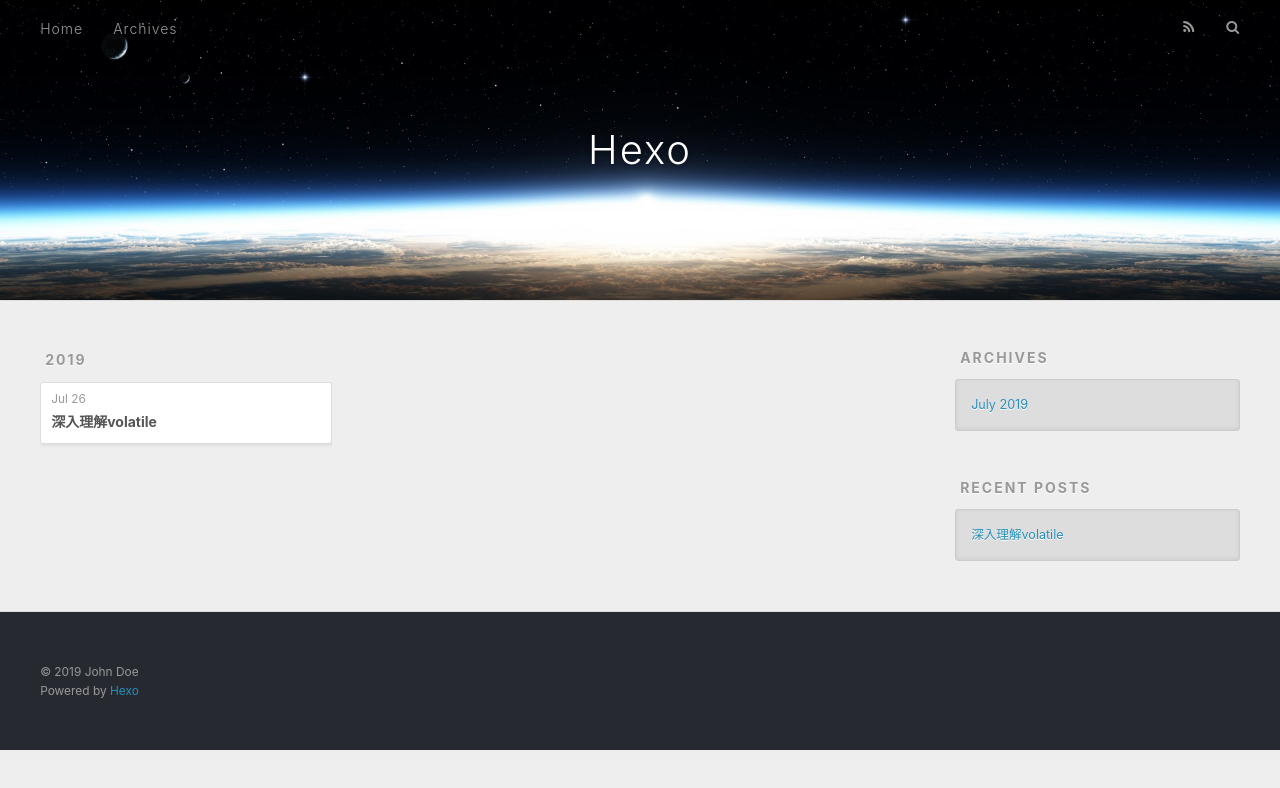
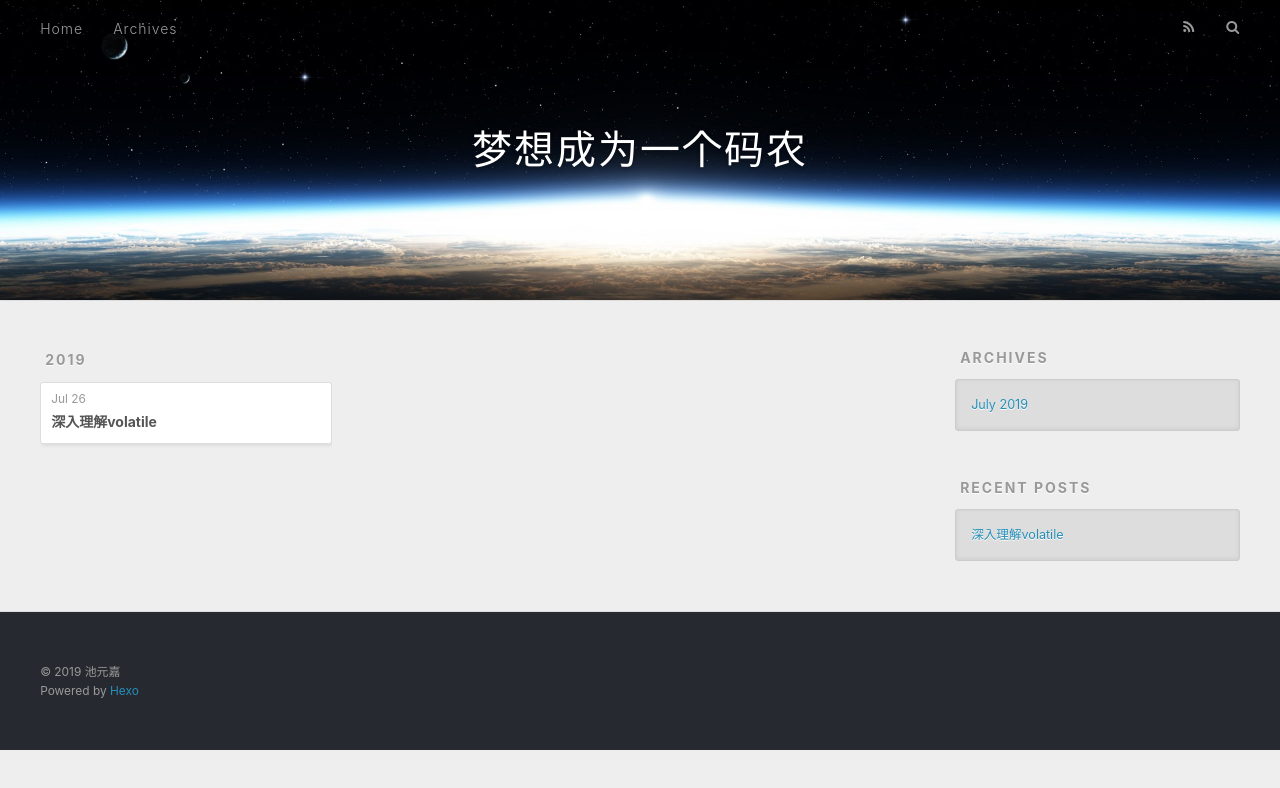
Before and after one commit to bruceChi/bruceChi.github.io, a plain HTML site: page archives/2019/07/index.html in a window 1280 px wide. Drawn offline with nearby package versions, Linux system fonts and the light colour scheme.

Commit message:
Site updated: 2019-08-02 14:17:08

```diff
--- a/archives/2019/07/index.html
+++ b/archives/2019/07/index.html
@@ -5,17 +5,17 @@
 
 
 
-  <title>Archives: 2019/7 | Hexo</title>
+  <title>Archives: 2019/7 | 梦想成为一个码农</title>
   <meta name="viewport" content="width=device-width, initial-scale=1, maximum-scale=1">
   <meta property="og:type" content="website">
-<meta property="og:title" content="Hexo">
+<meta property="og:title" content="梦想成为一个码农">
 <meta property="og:url" content="http://yoursite.com/archives/2019/07/index.html">
-<meta property="og:site_name" content="Hexo">
+<meta property="og:site_name" content="梦想成为一个码农">
 <meta property="og:locale" content="default">
 <meta name="twitter:card" content="summary">
-<meta name="twitter:title" content="Hexo">
+<meta name="twitter:title" content="梦想成为一个码农">
 
-    <link rel="alternate" href="/atom.xml" title="Hexo" type="application/atom+xml">
+    <link rel="alternate" href="/atom.xml" title="梦想成为一个码农" type="application/atom+xml">
 
 
     <link rel="icon" href="/favicon.png">
@@ -34,7 +34,7 @@
   <div id="header-outer" class="outer">
     <div id="header-title" class="inner">
       <h1 id="logo-wrap">
-        <a href="/" id="logo">Hexo</a>
+        <a href="/" id="logo">梦想成为一个码农</a>
       </h1>
 
     </div>
@@ -139,7 +139,7 @@
 
   <div class="outer">
     <div id="footer-info" class="inner">
-      &copy; 2019 John Doe<br>
+      &copy; 2019 池元嘉<br>
       Powered by <a href="http://hexo.io/" target="_blank">Hexo</a>
     </div>
   </div>
```
Also changed, not shown: 2019/07/26/深入理解volatile/index.html (+5 -5 lines), archives/2019/index.html (+7 -7 lines), archives/index.html (+7 -7 lines), index.html (+7 -7 lines).
